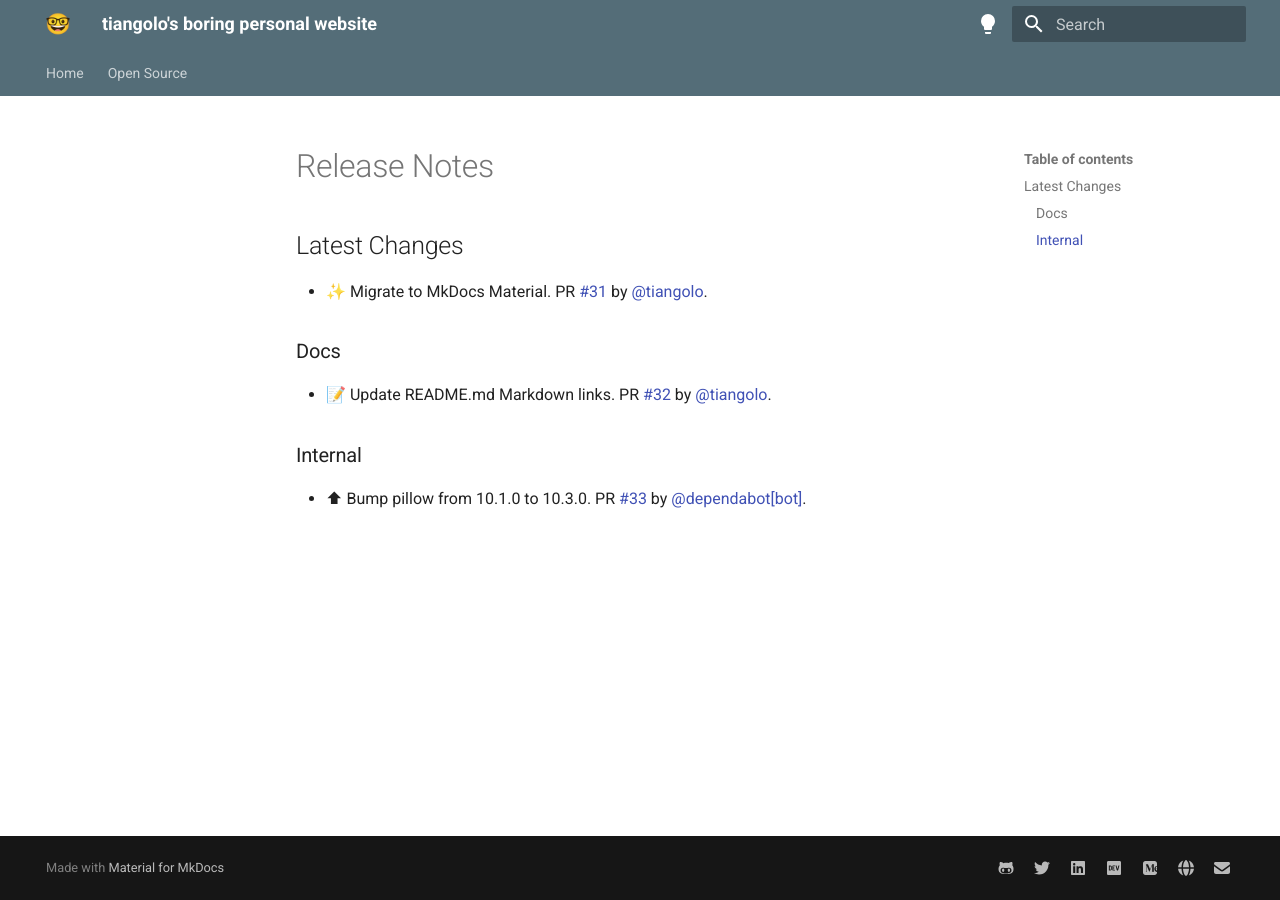
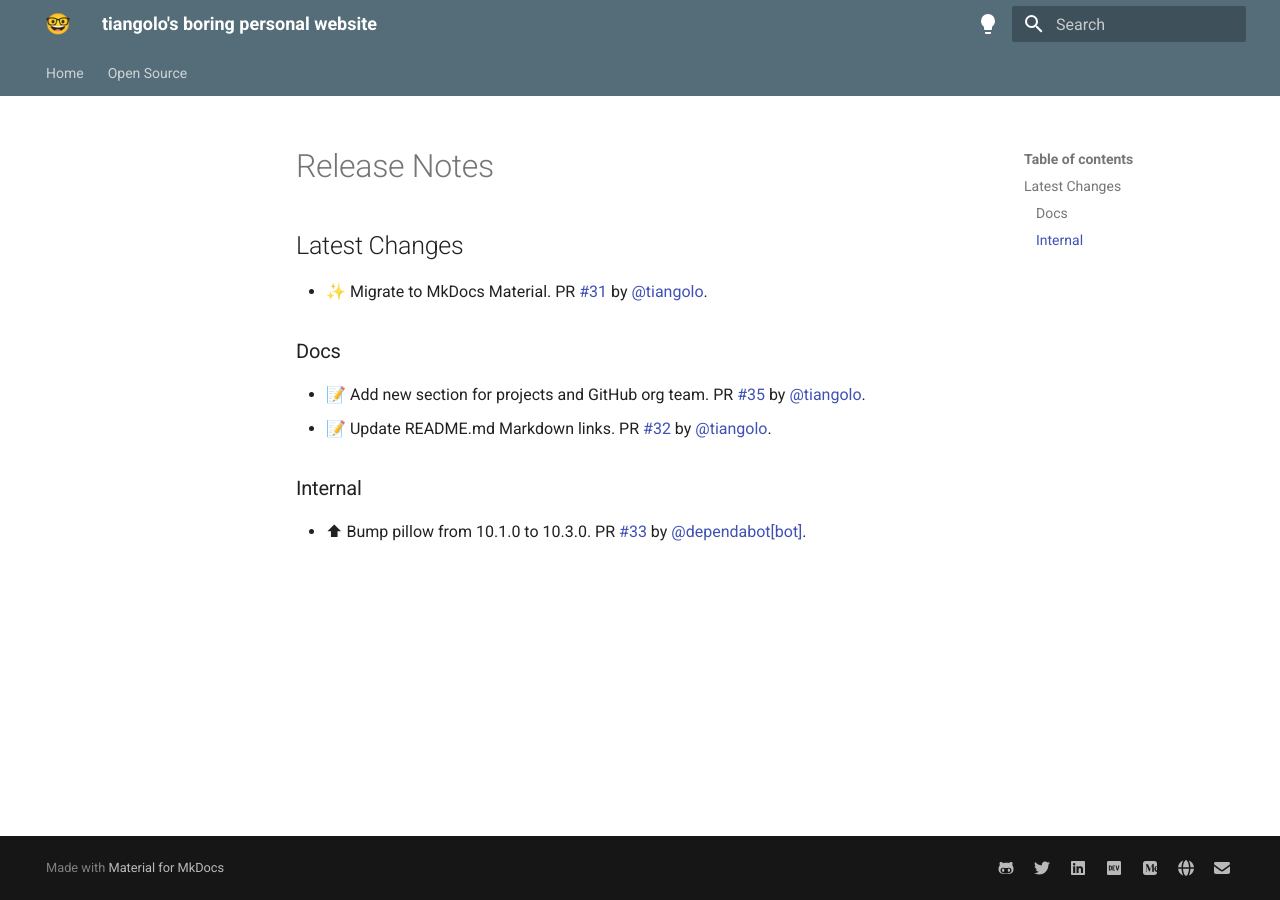
Before and after one commit to tiangolo/tiangolo.com, an MkDocs documentation site: the page built from docs/release-notes.md, in a window 1280 px wide. Built offline with MkDocs 1.6.1 and Material for MkDocs 9.7.7, drawn with Linux system fonts in a browser that asks for light colours.

Commit message:
📝 Update release notes

```diff
--- a/docs/release-notes.md
+++ b/docs/release-notes.md
@@ -6,6 +6,7 @@
 
 ### Docs
 
+* 📝 Add new section for projects and GitHub org team. PR [#35](https://github.com/tiangolo/tiangolo.com/pull/35) by [@tiangolo](https://github.com/tiangolo).
 * 📝 Update README.md Markdown links. PR [#32](https://github.com/tiangolo/tiangolo.com/pull/32) by [@tiangolo](https://github.com/tiangolo).
 
 ### Internal
```
